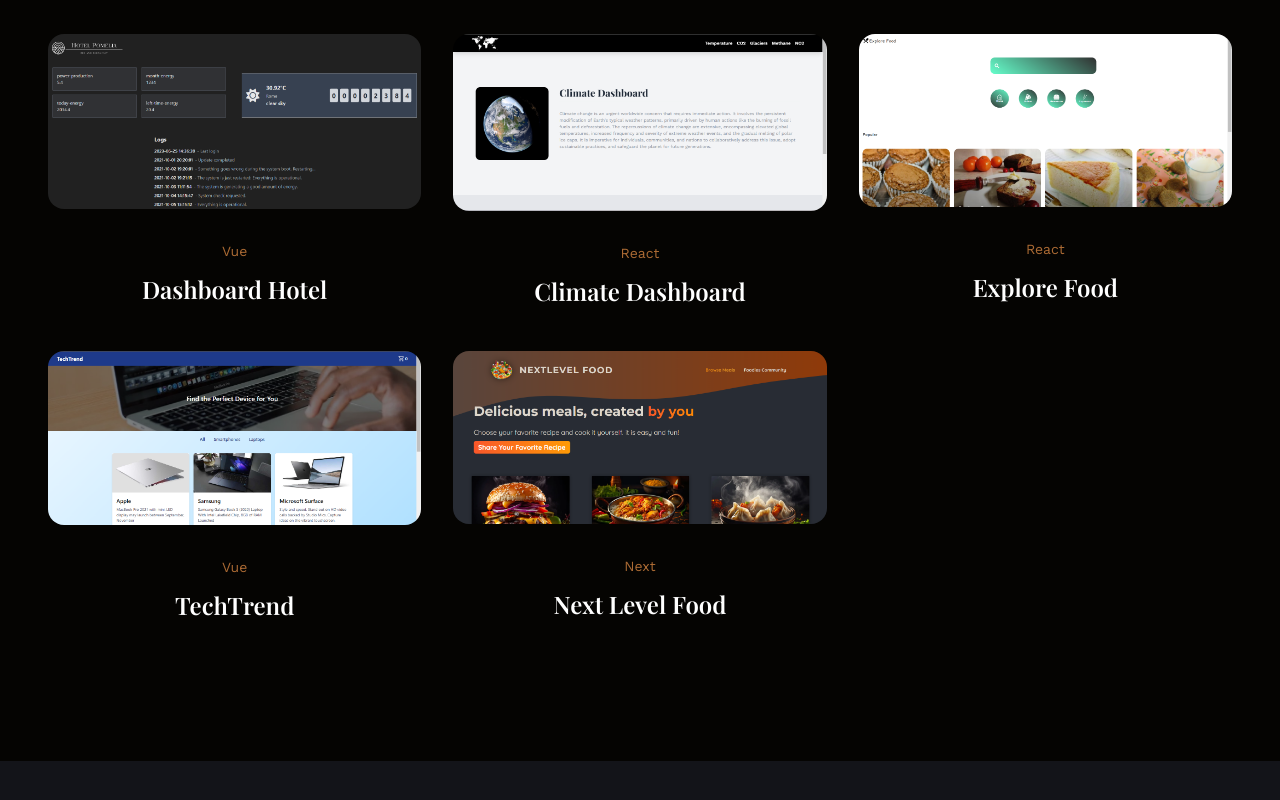
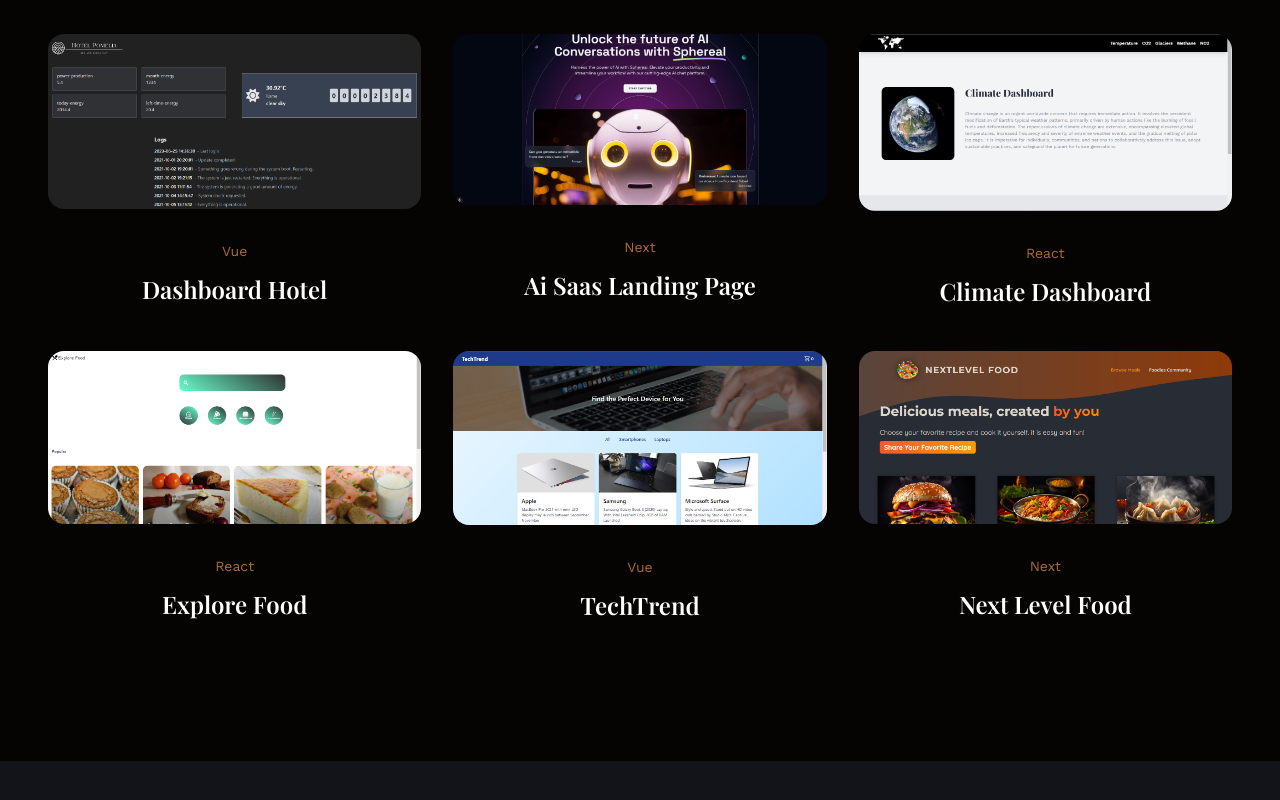
Before and after one commit to mattiacaprioli/portfolio-website-2024, a React (Create React App) app: page / in a window 1280 px wide. Shown: the part 2266-3066 px from the top of the page. Built offline with nearby package versions, Linux system fonts and the light colour scheme; a web font is replaced by a local one.

Commit message:
feat project Ai Saas

```diff
--- a/src/data.js
+++ b/src/data.js
@@ -18,7 +18,7 @@ import Project1 from './assets/img/projects/miriamPortfolio.png';
 import Project2 from './assets/img/projects/meditation.png';
 import Project3 from './assets/img/projects/tictactoe.png';
 import Project4 from './assets/img/projects/dashboard-hotel.png';
-// import Project5 from './assets/img/projects/counter-javascript.png';
+import Project5 from './assets/img/projects/AiSaasLandingPage.png';
 import Project6 from './assets/img/projects/climate-dashboard.png';
 import Project7 from './assets/img/projects/explore-footer.png';
 import Project8 from './assets/img/projects/TechTrend.png';
@@ -108,13 +108,13 @@ export const projectsData = [
     category: 'Vue',
     href: 'https://dashboard-pomelia.netlify.app/',
   },
-  // {
-  //   id: '5',
-  //   image: Project5,
-  //   name: 'Counter',
-  //   category: 'Javascript',
-  //   href: 'https://counter-javascript01.netlify.app/',
-  // },
+  {
+    id: '5',
+    image: Project5,
+    name: 'Ai Saas Landing Page',
+    category: 'Next',
+    href: 'https://aisaaslandingpage.netlify.app/',
+  },
   {
     id: '6',
     image: Project6,
```
Also changed, not shown: src/assets/img/projects/AiSaasLandingPage.png (added).
